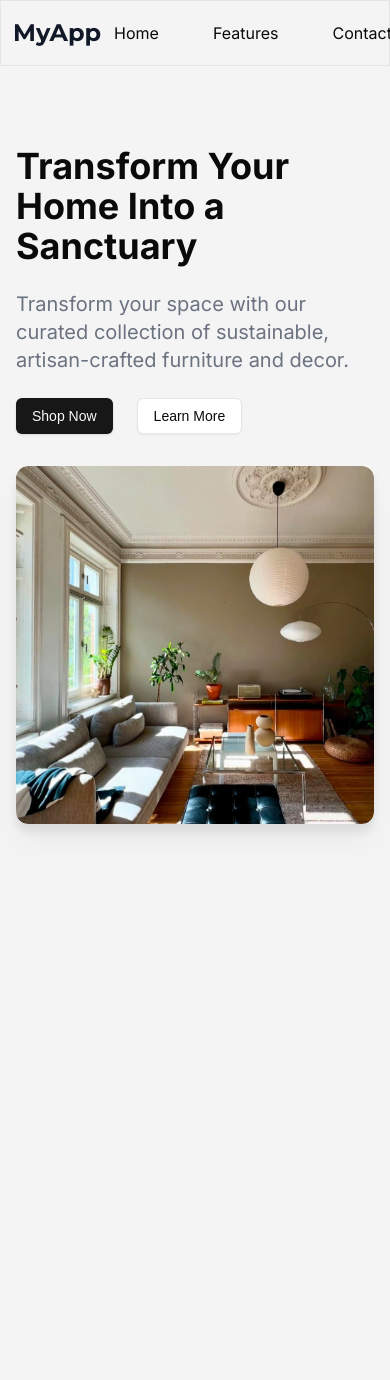
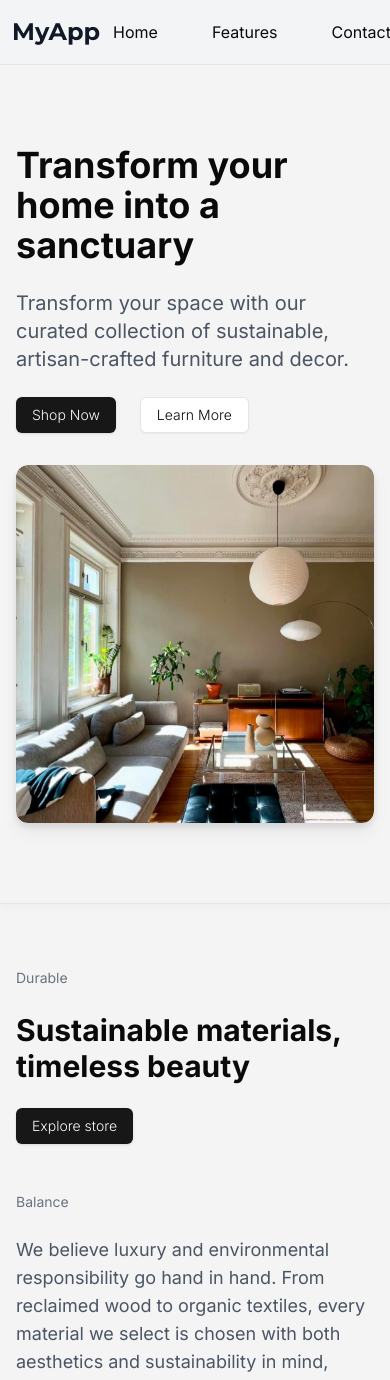
Before and after one commit to 104stars/furniture-template, a Next.js app: page /landing in a window 390 px wide. Shown: the top 1380 px of the page. Before the commit the page ends 904 px from the top, so only its background shows below. Built offline with nearby package versions, Linux system fonts and the light colour scheme.

Commit message:
finished layout including responsiveness

```diff
--- a/app/landing/page.jsx
+++ b/app/landing/page.jsx
@@ -1,15 +1,32 @@
 import Navbar from "@/components/navbar/navbar";
 import CarouselComponent from "@/components/carousel/carousel";
 import { Button } from "@/components/ui/button";
-import MainSection from "./main-section/main";
+import { Separator } from "@/components/ui/separator";
+
+import MainSection from "./sections/landing-main";
+import SecondSection from "./sections/second";
+import ThirdSection from "./sections/third";
+import FooterSection from "./sections/footer";
 
 export default function HeroSection() {
   return (
-    <>
-      <div className="relative min-h-screen">
+    <div >
+      <main className="relative min-h-screen">
         <Navbar className="absolute top-0 left-0 right-0 z-10" />
         <MainSection />
-      </div>
-    </>
+      </main>
+      <Separator className="w-full drop-shadow-md" />
+      <section>
+        <SecondSection />
+      </section>
+      <Separator className="w-full drop-shadow-md" />
+      <section>
+        <ThirdSection />
+      </section>
+      <Separator className="w-full drop-shadow-md" />
+      <section>
+        <FooterSection/>
+      </section>
+    </div>
   );
 }
--- /dev/null
+++ b/app/landing/sections/footer.jsx
@@ -0,0 +1,43 @@
+import { Button } from "@/components/ui/button";
+import { Input } from "@/components/ui/input";
+import { Separator } from "@/components/ui/separator";
+import Link from "next/link";
+
+export default function FooterSection() {
+  return (
+    <>
+      <section className="flex w-full flex-col items-center justify-center gap-6 sm:gap-8 lg:gap-10 py-8 sm:py-12 px-4 lg:px-8 bg-neutral-800">
+        <h2 className="text-2xl sm:text-3xl lg:text-4xl text-center font-inter font-bold max-w-2xl text-gray-50 leading-snug sm:leading-normal">
+          Let's create beautiful spaces together
+        </h2>
+        <p className="text-base font-inter sm:text-lg text-gray-50 max-w-xl text-center leading-relaxed">
+          Subscribe for weekly interior design tips, behind-the-scenes looks at
+          our artisans' workshops, and members-only offers. Your sanctuary
+          awaits.
+        </p>
+        <div className="flex w-full max-w-sm flex-col sm:flex-row items-center justify-center gap-4 sm:gap-2">
+          <Input
+            type="email"
+            placeholder="Enter your email"
+            className="text-inter text-gray-900 w-full sm:w-auto"
+          />
+          <Button variant="outline" className="w-full sm:w-auto text-sm sm:text-base font-light font-inter">
+            Sign Me Up
+          </Button>
+        </div>
+      </section>
+      <Separator className="w-full bg-neutral-700" />
+      <div className="flex flex-col sm:flex-row items-center justify-between gap-4 sm:gap-0 p-4 sm:p-6 font-inter text-xs text-gray-50 bg-neutral-800">
+        <p className="text-center sm:text-left">© 2024 All rights reserved.</p>
+        <div className="space-x-2 sm:space-x-4 text-center sm:text-right">
+          <Link href="#" className="hover:underline">
+            Terms of Service
+          </Link>
+          <Link href="#" className="hover:underline">
+            Privacy
+          </Link>
+        </div>
+      </div>
+    </>
+  );
+}
--- a/app/landing/main-section/main.jsx
+++ b/app/landing/sections/landing-main.jsx
@@ -6,15 +6,17 @@ export default function MainSection() {
     <main className="flex flex-col lg:flex-row items-center justify-center gap-8 lg:gap-20 py-20 px-4 lg:px-8 ">
       <div className="max-w-2xl">
         <h1 className="text-4xl md:text-5xl lg:text-7xl font-inter font-bold text-left">
-          Transform Your Home Into a Sanctuary
+          Transform your home into a sanctuary
         </h1>
-        <p className="text-xl md:text-2xl font-inter text-left text-gray-500 mt-6">
+        <p className="text-xl md:text-2xl font-inter text-left text-gray-600 mt-6">
           Transform your space with our curated collection of sustainable,
           artisan-crafted furniture and decor.
         </p>
         <div className="flex space-x-6 sm:space-x-5 md:space-x-5 lg:space-x-30 mt-6">
-          <Button>Shop Now</Button>
-          <Button variant="outline">Learn More</Button>
+          <Button className="font-inter font-light">Shop Now</Button>
+          <Button variant="outline" className="font-inter font-light">
+            Learn More
+          </Button>
         </div>
       </div>
       <div className="w-full max-w-2xl justify-center">
--- /dev/null
+++ b/app/landing/sections/second.jsx
@@ -0,0 +1,28 @@
+import { Button } from "@/components/ui/button";
+
+export default function SecondSection() {
+  return (
+    <section className="container mx-auto py-16 px-4 sm:px-6 lg:px-8">
+      <div className="flex flex-col lg:flex-row items-start justify-between gap-12 lg:gap-20">
+        <div className="w-full lg:w-1/2 space-y-6">
+          <div className="text-sm text-gray-500 font-inter">Durable</div>
+          <h2 className="text-3xl sm:text-4xl lg:text-5xl font-bold font-inter">
+            Sustainable materials, timeless beauty
+          </h2>
+          <Button className="font-light font-inter">Explore store</Button>
+        </div>
+
+        <div className="w-full lg:w-1/2 space-y-6">
+          <div className="text-sm text-gray-500 font-inter">Balance</div>
+          <p className="text-lg sm:text-xl text-gray-600 font-inter">
+            We believe luxury and environmental responsibility go hand in hand.
+            From reclaimed wood to organic textiles, every material we select is
+            chosen with both aesthetics and sustainability in mind, ensuring your
+            home remains beautiful for generations to come.
+          </p>
+          <Button variant="outline" className="font-light font-inter">Learn More</Button>
+        </div>
+      </div>
+    </section>
+  );
+}
--- /dev/null
+++ b/app/landing/sections/third.jsx
@@ -0,0 +1,31 @@
+import { Button } from "@/components/ui/button";
+
+export default function ThirdSection() {
+  return (
+    <section className="bg-gray-100 py-12 sm:py-20 lg:py-28 px-4 sm:px-6 lg:px-8">
+      <div className="max-w-7xl mx-auto">
+        <div className="flex flex-col lg:flex-row items-start lg:items-center justify-between gap-6 lg:gap-12">
+          {/* Content Section */}
+          <div className="w-full lg:w-2/3">
+            <h2 className="text-2xl sm:text-3xl lg:text-4xl font-inter font-bold text-left leading-snug sm:leading-normal">
+              Discover your style with our personalized design consultations
+            </h2>
+            <p className="font-inter text-base sm:text-lg lg:text-xl text-gray-600 mt-4 sm:mt-6 leading-relaxed">
+              Our expert designers work one-on-one with you to understand your
+              vision, lifestyle, and preferences. Through thoughtful collaboration,
+              we create spaces that reflect your personality while maximizing
+              comfort and functionality.
+            </p>
+          </div>
+
+          {/* Button Section */}
+          <div className="w-full lg:w-1/3 flex justify-start lg:justify-end mt-6 lg:mt-0">
+            <Button className="font-inter text-sm sm:text-base lg:text-lg px-5 sm:px-6 py-2 sm:py-3">
+              Get in touch
+            </Button>
+          </div>
+        </div>
+      </div>
+    </section>
+  );
+}
--- a/app/layout.jsx
+++ b/app/layout.jsx
@@ -1,15 +1,15 @@
-import { Montserrat, Inter } from 'next/font/google'
+import { Montserrat, Inter } from "next/font/google";
 import "./globals.css";
 
 const montserrat = Montserrat({
-  subsets: ['latin'],
-  variable: '--font-montserrat',
-})
+  subsets: ["latin"],
+  variable: "--font-montserrat",
+});
 
 const inter = Inter({
-  subsets: ['latin'],
-  variable: '--font-inter',
-})
+  subsets: ["latin"],
+  variable: "--font-inter",
+});
 
 export const metadata = {
   title: "MyPage",
@@ -18,7 +18,10 @@ export const metadata = {
 
 export default function RootLayout({ children }) {
   return (
-    <html lang="en" className={`${montserrat.variable} font-montserrat ${inter.variable} font-inter`}>
+    <html
+      lang="en"
+      className={`${montserrat.variable} font-montserrat ${inter.variable} font-inter !scroll-smooth`}
+    >
       <body className="bg-zinc-100">{children}</body>
     </html>
   );
--- a/components/carousel/carousel.jsx
+++ b/components/carousel/carousel.jsx
@@ -1,9 +1,9 @@
-'use client';
+"use client";
 import { Swiper, SwiperSlide } from "swiper/react";
 import "swiper/css";
 import "swiper/css/pagination";
 import "swiper/css/autoplay";
-import {Autoplay } from "swiper/modules"; // Removed Navigation
+import { Autoplay } from "swiper/modules"; // Removed Navigation
 import { Card, CardContent } from "@/components/ui/card";
 import Image from "next/image";
 import { useRef } from "react";
@@ -13,23 +13,23 @@ export default function CustomCarousel() {
 
   return (
     <Swiper
-      modules={[Autoplay]} // Excluded Navigation
+      modules={[Autoplay]}
       pagination={{ clickable: true }}
       autoplay={{ delay: 2500, disableOnInteraction: false }}
       loop
       spaceBetween={20}
-      className="w-full max-w-xl select-none rounded-xl drop-shadow-xl"
+      className="w-full max-w-xl select-none rounded-xl  drop-shadow-lg"
       onSwiper={(swiper) => (swiperRef.current = swiper)}
     >
       {Array.from({ length: 6 }).map((_, index) => (
         <SwiperSlide key={index}>
-          <div className="p-1 rounded-xldrop-shadow-lg" >
-            <Card>
+          <div className="p-1 rounded-xl">
+            <Card className="">
               <CardContent className="flex aspect-square items-center justify-center p-0 overflow-hidden rounded-xl">
                 <Image
+                  priority
                   src={`/carousel/${index + 1}.png`}
                   alt={`Carousel image ${index + 1}`}
-                  priority
                   fill
                   className="object-cover w-full h-full rounded-xl"
                 />
--- a/components/navbar/navbar.jsx
+++ b/components/navbar/navbar.jsx
@@ -13,14 +13,14 @@ import {
 
 export default function Navbar() {
   return (
-    <div className=" w-full border flex items-center justify-between p-3 pr-10">
+    <div className=" sticky top-0 z-10 w-full border-b flex items-center justify-between p-3 pr-10 backdrop-blur-md bg-gray-100 bg-opacity-70	">
       <h1 className="flex text-2xl font-montserrat font-bold text-gray-900 dark:text-gray-100">
         MyApp
       </h1>
       <div className="flex gap-7 items-center font-inter">
-        <Link href="/" className="border border-transparent hover:bg-gray-200 p-1 px-3 rounded-full">Home</Link>
-        <Link href="#" className="border border-transparent hover:bg-gray-200 p-1 px-3 rounded-full">Features</Link>
-        <Link href="#" className="border border-transparent hover:bg-gray-200 p-1 px-3 rounded-full">Contact</Link>
+        <Link href="/" className="border border-transparent hover:underline p-1 px-3 rounded-full">Home</Link>
+        <Link href="#" className="border border-transparent hover:underline p-1 px-3 rounded-full">Features</Link>
+        <Link href="#" className="border border-transparent hover:underline p-1 px-3 rounded-full">Contact</Link>
         <DropdownMenuDemo>
         <DropdownMenuTrigger>
           <AvatarComponent  />
```
